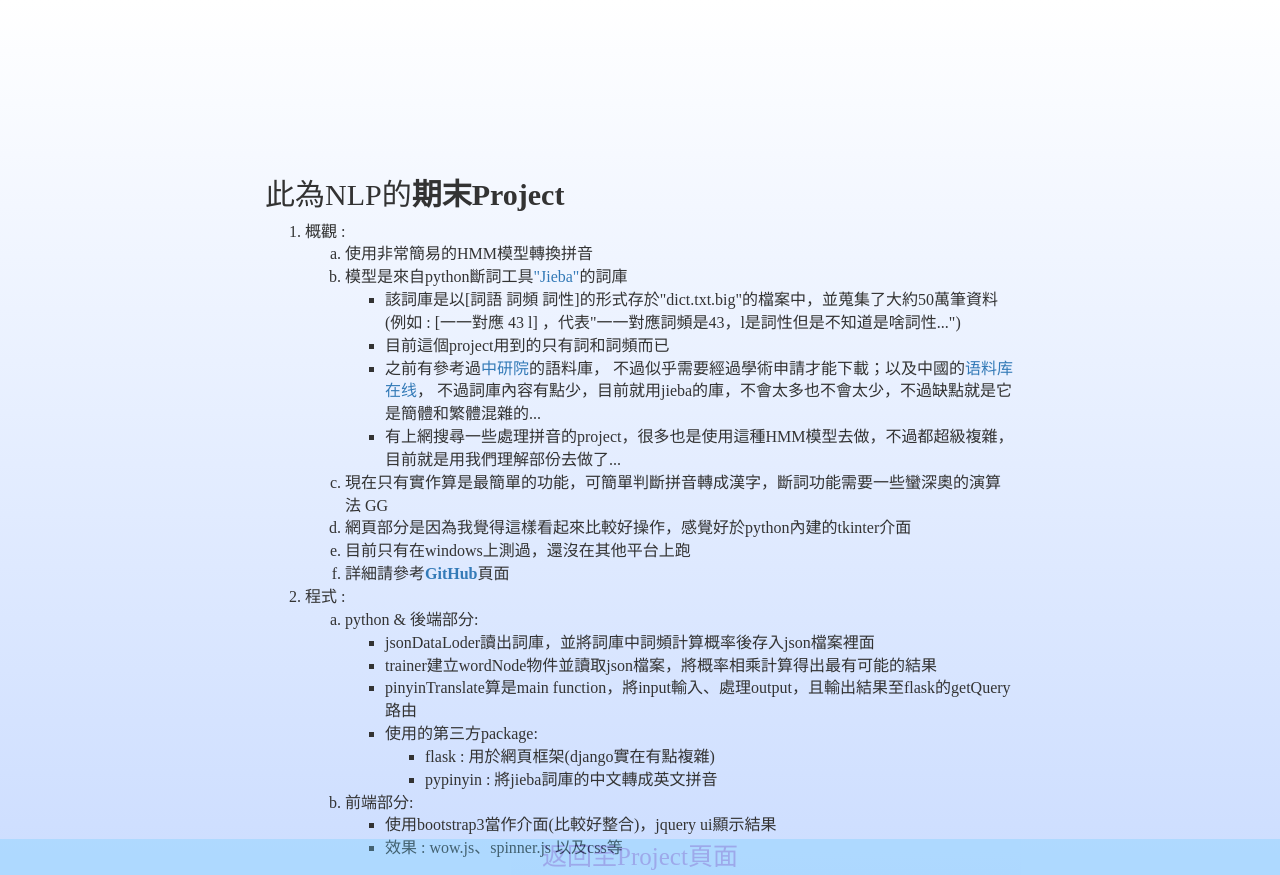
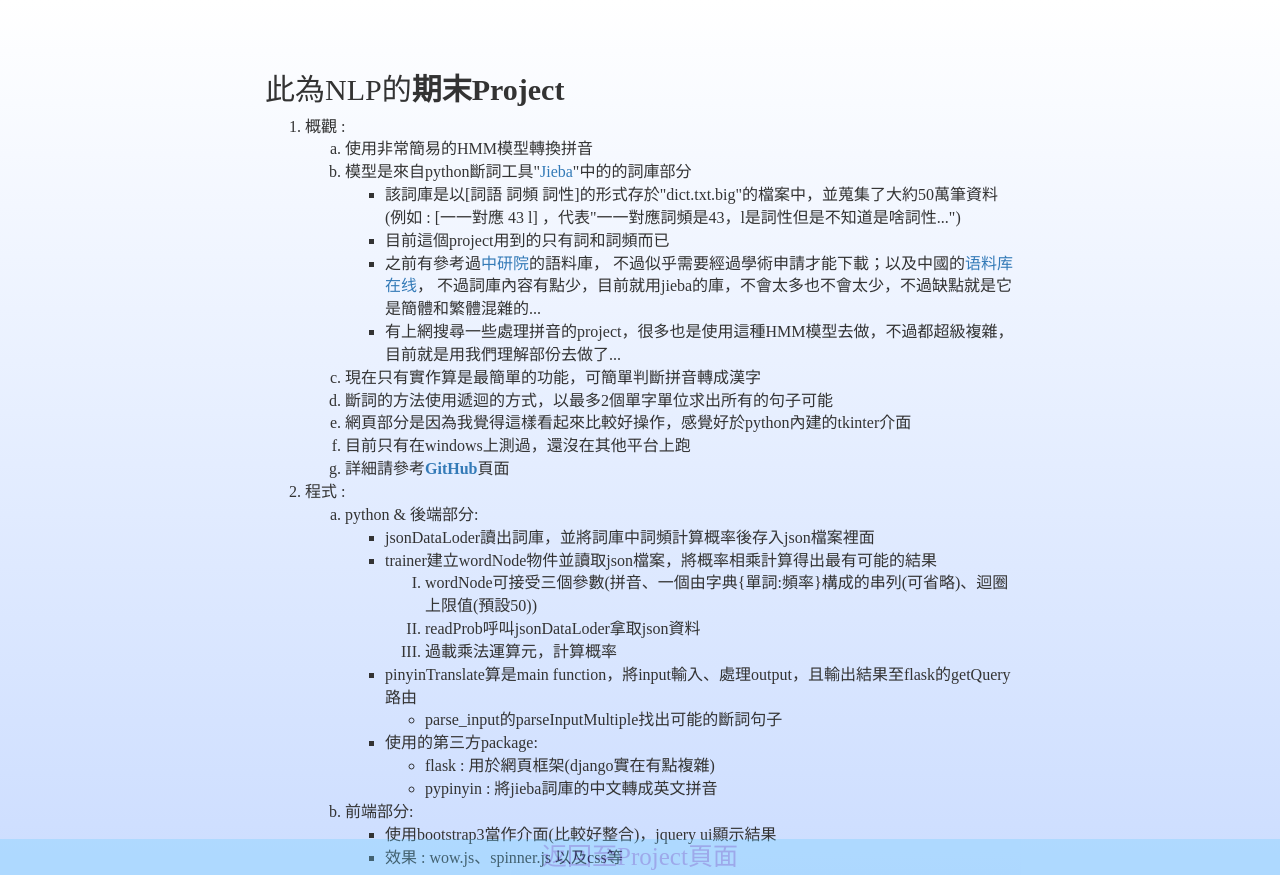
Before and after one commit to poynt2005/finalNLPProject, a Flask app: page /about in a window 1280 px wide. Run offline with Flask 2, Linux system fonts and the light colour scheme; some libraries are stand-ins or nearby versions.

Commit message:
add some info to aboutPage

```diff
--- a/static/css/aboutStyle.css
+++ b/static/css/aboutStyle.css
@@ -17,12 +17,13 @@ body {
 
 /* main content */
 .about-content {
+    width: 100%;
     height: 100%;
     min-height: 100%;
 }
 
 .inner {
-  top: 18%;
+  top: 6%;
   position: relative;
 }
 
@@ -131,7 +132,7 @@ body {
     padding-bottom: 0;
   }
   .inner {
-    top: 8%;
+    top: 4%;
   }
   .myFooter {
     display: none;
--- a/templates/about.html
+++ b/templates/about.html
@@ -5,6 +5,7 @@
     <meta name="viewport" content="width=device-width, initial-scale=1.0, maximum-scale=1.0, user-scalable=0">
     <meta charset="UTF-8">
     <title> {{ page_title }} </title>
+    <link rel="shortcut icon" href="{{ url_for('static', filename='aboutFavicon.ico') }}">
 
     <!--- stylesheet file --->
     <link rel="stylesheet" href="{{ url_for('static', filename='lib/bootstrap/css/bootstrap.min.css') }}" >
@@ -26,7 +27,7 @@
                   概觀 :
                   <ol type="a">
                     <li>使用非常簡易的HMM模型轉換拼音</li>
-                    <li>模型是來自python斷詞工具<a href="https://github.com/fxsjy/jieba" target="_blank" title="GitHub Page">"Jieba"</a>的詞庫</li>
+                    <li>模型是來自python斷詞工具"<a href="https://github.com/fxsjy/jieba" target="_blank" title="GitHub Page">Jieba</a>"中的的詞庫部分</li>
                     <ul>
                       <li>該詞庫是以[詞語 詞頻 詞性]的形式存於"dict.txt.big"的檔案中，並蒐集了大約50萬筆資料 (例如 : [一一對應 43 l] ，代表"一一對應詞頻是43，l是詞性但是不知道是啥詞性...")</li>
                       <li>目前這個project用到的只有詞和詞頻而已</li>
@@ -37,7 +38,8 @@
                       </li>
                       <li>有上網搜尋一些處理拼音的project，很多也是使用這種HMM模型去做，不過都超級複雜，目前就是用我們理解部份去做了...</li>
                     </ul>
-                    <li>現在只有實作算是最簡單的功能，可簡單判斷拼音轉成漢字，斷詞功能需要一些蠻深奧的演算法 GG</li>
+                    <li>現在只有實作算是最簡單的功能，可簡單判斷拼音轉成漢字</li>
+                    <li>斷詞的方法使用遞迴的方式，以最多2個單字單位求出所有的句子可能</li>
                     <li>網頁部分是因為我覺得這樣看起來比較好操作，感覺好於python內建的tkinter介面</li>
                     <li>目前只有在windows上測過，還沒在其他平台上跑</li>
                     <li>詳細請參考<a href="{{ project_page }}" target="_blank"><strong>GitHub</strong></a>頁面</li>
@@ -52,10 +54,18 @@
                       <ul>
                         <li>jsonDataLoder讀出詞庫，並將詞庫中詞頻計算概率後存入json檔案裡面</li>
                         <li>trainer建立wordNode物件並讀取json檔案，將概率相乘計算得出最有可能的結果</li>
+                          <ol type="I">
+                            <li>wordNode可接受三個參數(拼音、一個由字典{單詞:頻率}構成的串列(可省略)、迴圈上限值(預設50))</li>
+                            <li>readProb呼叫jsonDataLoder拿取json資料</li>
+                            <li>過載乘法運算元，計算概率</li>
+                          </ol>
                         <li>pinyinTranslate算是main function，將input輸入、處理output，且輸出結果至flask的getQuery路由</li>
+                          <ul type="circle">
+                            <li>parse_input的parseInputMultiple找出可能的斷詞句子</li>
+                          </ul>
                         <li>
                           使用的第三方package:
-                          <ul>
+                          <ul type="circle">
                             <li>flask : 用於網頁框架(django實在有點複雜)</li>
                             <li>pypinyin : 將jieba詞庫的中文轉成英文拼音</li>
                           </ul>
--- a/templates/index.html
+++ b/templates/index.html
@@ -6,6 +6,7 @@
     <meta charset="UTF-8">
 
     <title>{{ page_title }}</title>
+    <link rel="shortcut icon" href="{{ url_for('static', filename='indexFavicon.ico') }}">
 
     <!--- google font --->
     <link href="https://fonts.googleapis.com/css?family=Amatic+SC" rel="stylesheet">
@@ -61,7 +62,7 @@
                   <input type="text" class="form-control" id="inputStr" placeholder="請在此輸入(拼音使用空格隔開)">
                 </div>
                 <a class="btn btn-primary wow fadeInLeft" id="btn-clicked" href="javascript:void(0)">確認</a>
-                <a class="btn btn-danger wow fadeInRight" href="javascript:(0)" onclick="document.getElementById('inputStr').value=''">清除</a>
+                <a class="btn btn-danger wow fadeInRight" href="javascript:void(0)" onclick="document.getElementById('inputStr').value=''">清除</a>
               </div>
             </div>
           </div>
```
Also changed, not shown: static/aboutFavicon.ico (added), static/indexFavicon.ico (added).
